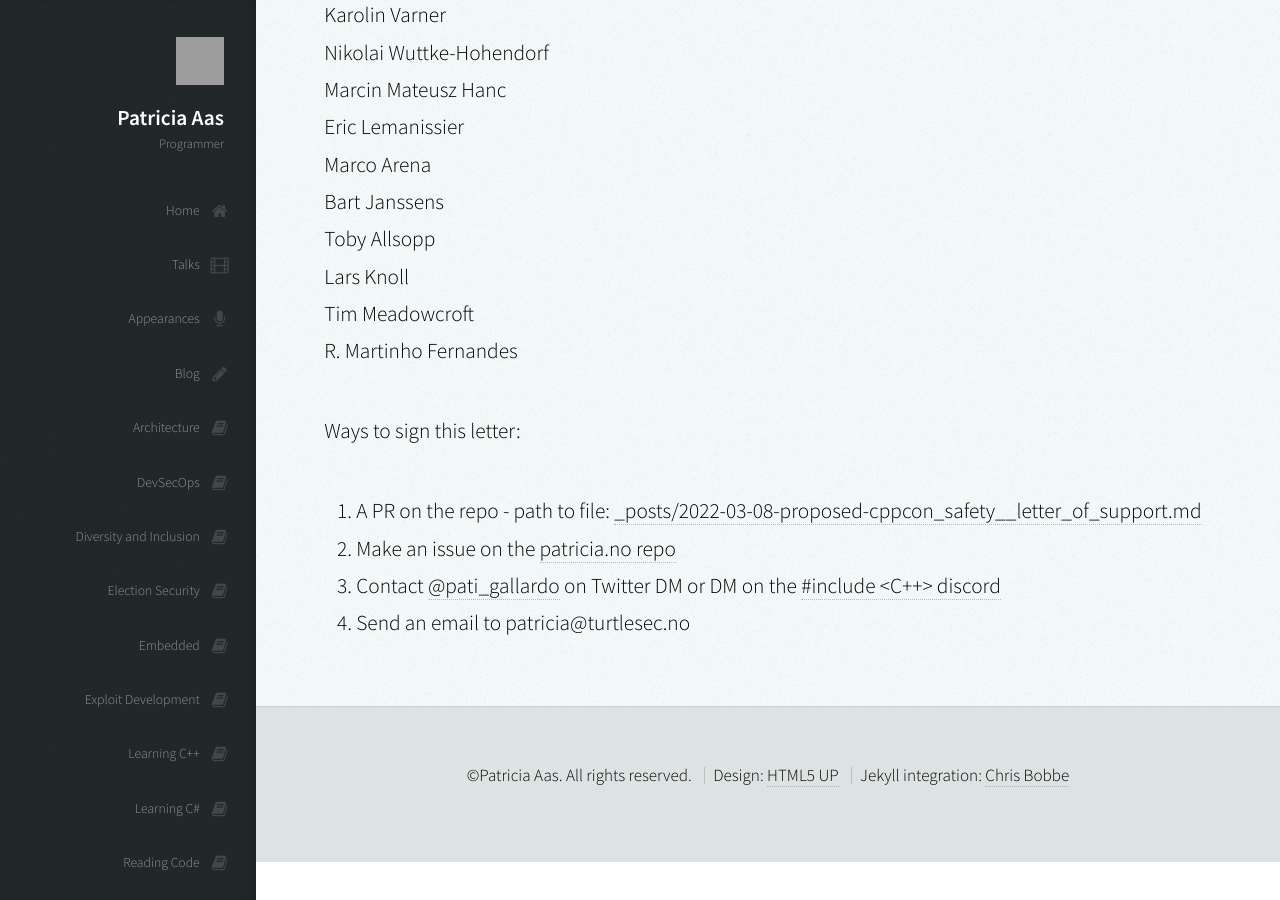
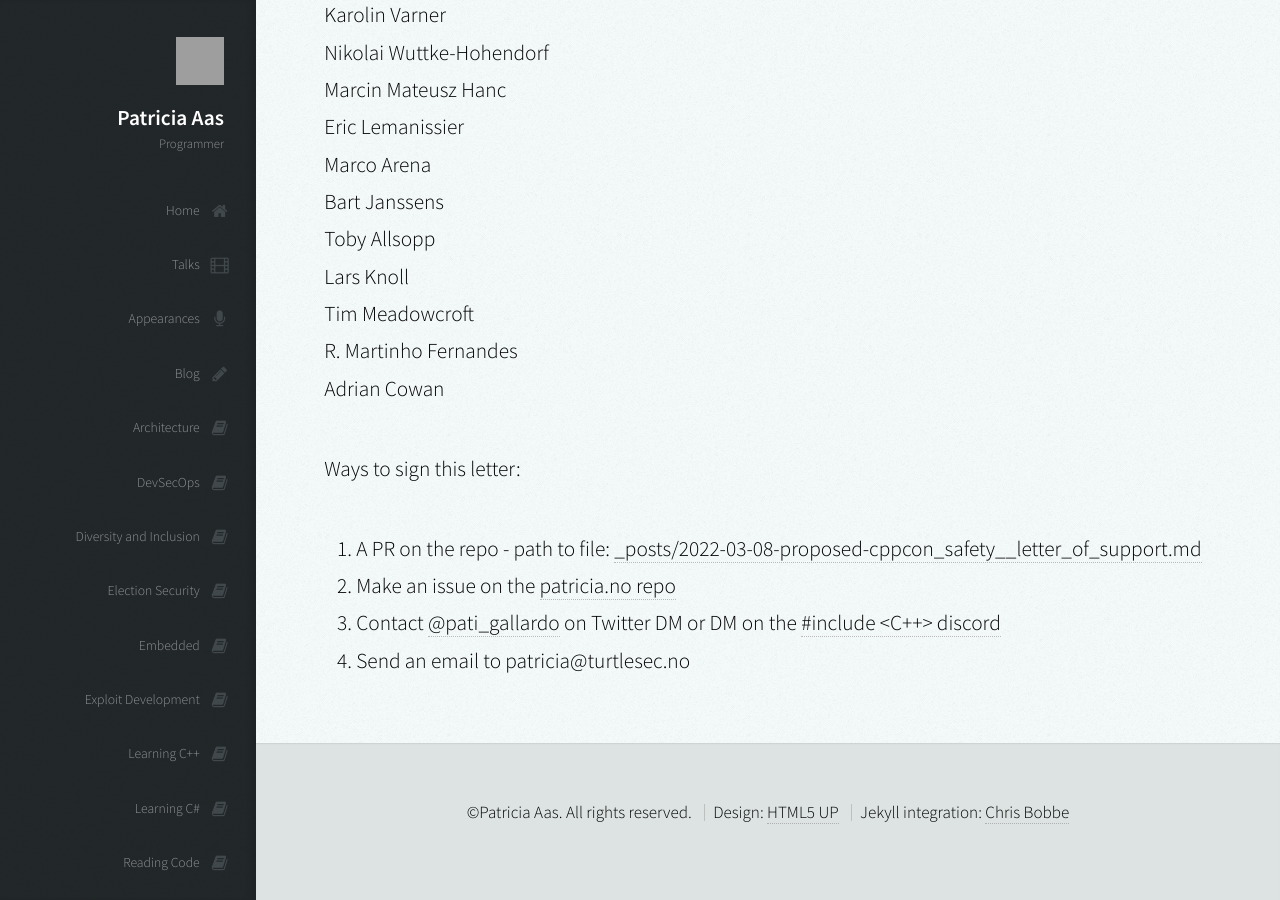
Before and after one commit to patricia-gallardo/patricia-gallardo.github.io, a Jekyll site: the page built from _posts/2022-03-08-proposed-cppcon_safety__letter_of_support.md, in a window 1280 px wide and 900 px high, scrolled down 4851 px. Built offline with Jekyll 4.4.1, drawn with Linux system fonts in a browser that asks for light colours; nearby versions of some CDN libraries; grey boxes are pictures that could not be loaded.

Commit message:
Signed letter of support
Thankyou for bringing transparency 💜

```diff
--- a/_posts/2022-03-08-proposed-cppcon_safety__letter_of_support.md
+++ b/_posts/2022-03-08-proposed-cppcon_safety__letter_of_support.md
@@ -138,6 +138,7 @@ Toby Allsopp <br>
 Lars Knoll <br>
 Tim Meadowcroft <br>
 R. Martinho Fernandes <br>
+Adrian Cowan <br>
 
 
 Ways to sign this letter:
```
